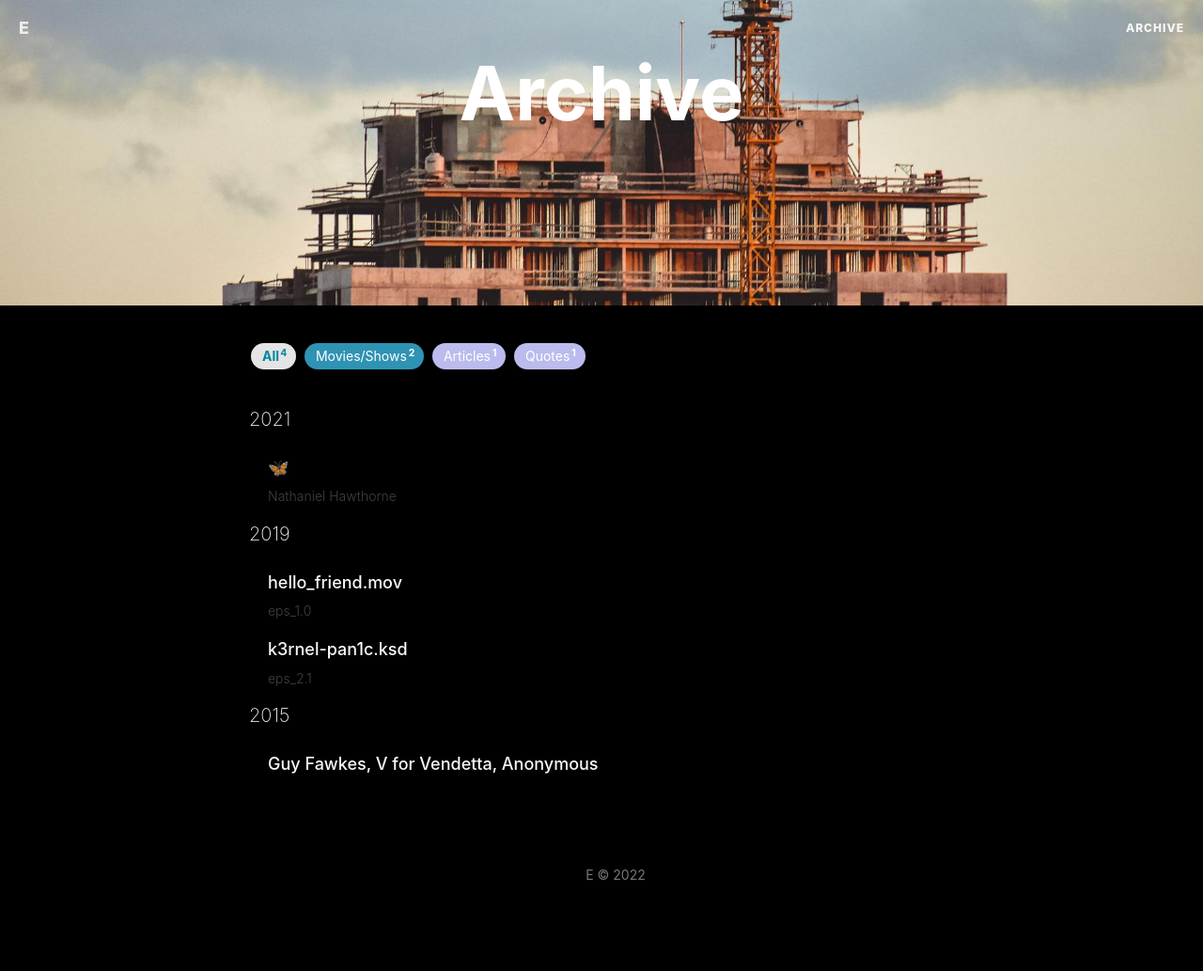
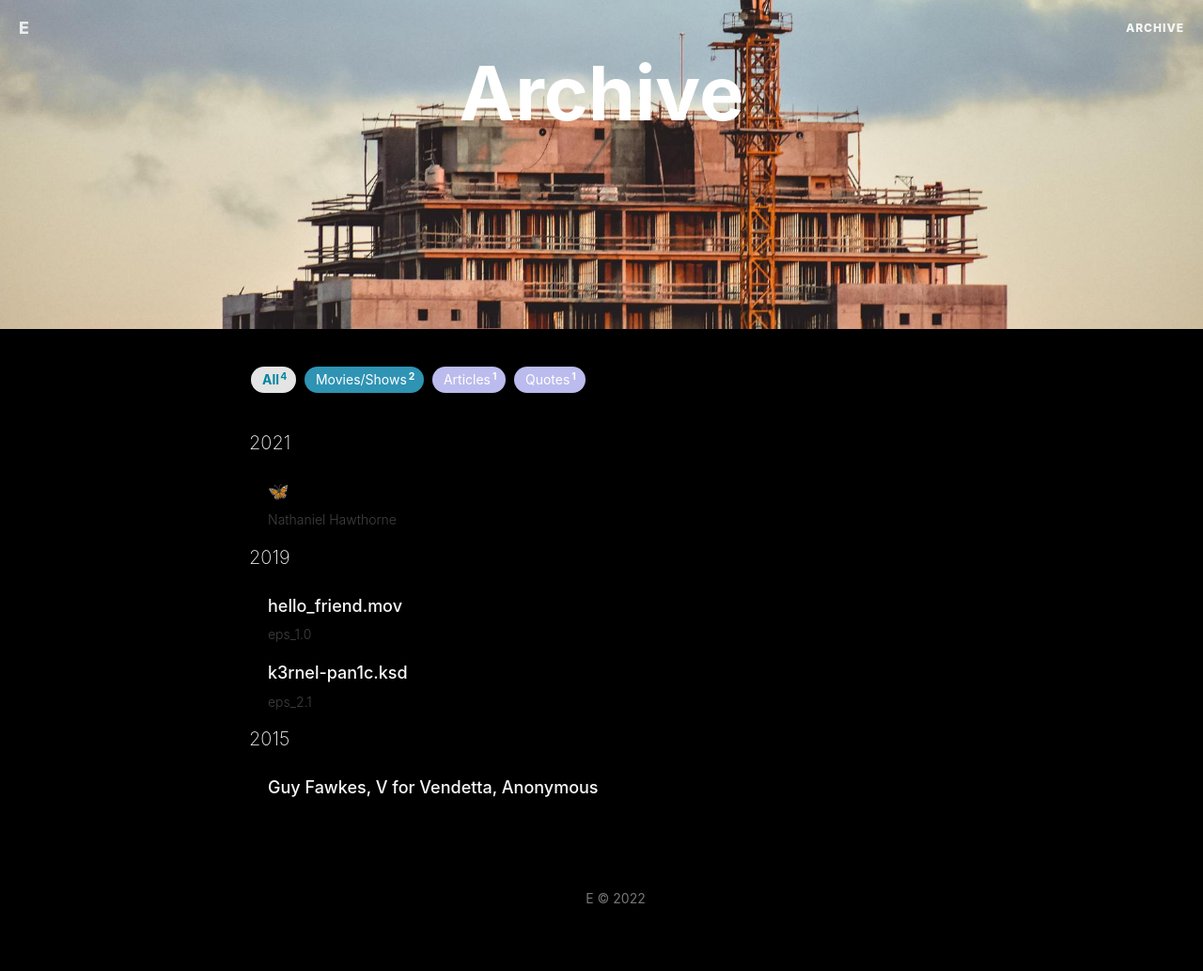
Before and after one commit to eugeniosaintemarie/notes, a Jekyll site: the page built from archive.html, in a window 1280 px wide. Shown: the whole page at 94% size. Built offline with Jekyll 4.4.1, drawn with Linux system fonts in a browser that asks for light colours; comment, search, counter and statistics services are not loaded; before the commit the page ends 1008 px from its top, so only the background shows below that.

Commit message:
2022-01-08

```diff
--- a/_posts/2015-9-10-guy-fawkes-v-for-vendetta-anonymous.markdown
+++ b/_posts/2015-9-10-guy-fawkes-v-for-vendetta-anonymous.markdown
@@ -10,7 +10,7 @@ tags:
   - Articles
 ---
 
-![“V for Vendetta” — Alan Moore, David Lloyd / “V for Vendetta” — James McTeigue]({{site.baseurl}}/img/posts/in-post/2015-9-10-guy-fawkes-v-forvendetta-anonymous-0.jpg)
+![“V for Vendetta” — Alan Moore, David Lloyd / “V for Vendetta” — James McTeigue]({{site.baseurl}}/img/posts/in-post/2015-9-10-guy-fawkes-v-for-vendetta-anonymous-0.jpg)
 > “V for Vendetta” — Alan Moore, David Lloyd / “V for Vendetta” — James McTeigue
 Popularizada por la novela gráfica escrita por Alan Moore e ilustrada principalmente por David Lloyd, más tarde masificada por la película dirigida por James McTeigue, “V for Vendetta” tiene origen en el año 1604, por un hombre llamado Guy Fawkes.
 
--- a/archive.html
+++ b/archive.html
@@ -6,7 +6,7 @@ header-img: "img/sys/tag-bg.jpg"
 ---
 
 <style>
-	.intro-header {height: 325px !important;}
+	.intro-header {height: 350px !important;}
 	.listing-seperator {color: #f3f5f5 !important;}
 </style>
 
```
